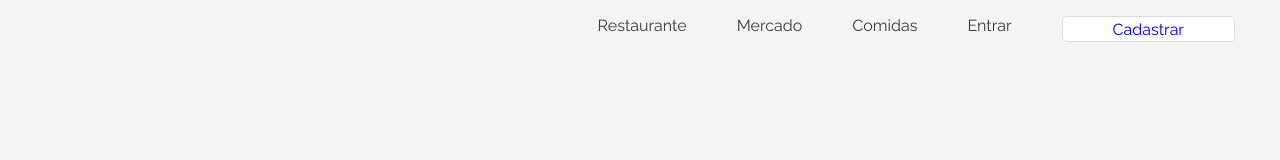
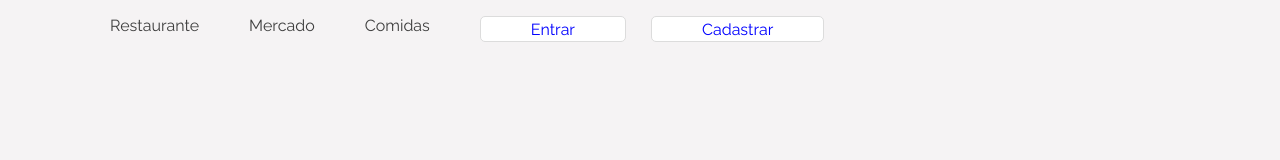
Before and after one commit to grupog2ifood/landing-page, a plain HTML site: page index.html in a window 1280 px wide. Drawn offline with Linux system fonts and the light colour scheme.

Commit message:
styles.css

```diff
--- a/css/styles.css
+++ b/css/styles.css
@@ -1,11 +1,11 @@
 * {
-    box-sizing: border-box;
+	box-sizing: border-box;
 }
 body {
-    height: 100vh;
-    margin: 0 auto;
-    font-family: "Raleway", Helvetica, sans-serif;
-    font-size: 16px ;
+	height: 100vh;
+	margin: 0 auto;
+	font-family: 'Raleway', Helvetica, sans-serif;
+	font-size: 16px;
 }
 .container {
     width: 100%;
@@ -17,12 +17,14 @@ body {
     background: #f5f3f4;
 }
 .header {
-    display: flex;
+    display: table;
     justify-content: flex-end;
     margin: 0 45px;
 }
 .header ul {
     display: flex;
+    justify-content: flex-start; /* Mantém os primeiros itens à esquerda */
+    list-style-type: none;   /* Remove os marcadores da lista */
 }
 .header ul li {
     list-style: none;
@@ -35,6 +37,9 @@ body {
 }
 .header ul li a:hover {
     color: #0000ff;
+    list-style: none;
+    	margin: 0 25px;
+	color: #3e3e3e;
 }
 .header ul li:last-child {
     background: #fff;
@@ -44,8 +49,26 @@ body {
     border: 1px solid #dcdcdc;
     color:#0000ff;
     font-weight: 500;
+    display: flex;
+    justify-content: flex-end;
 }
 .header ul li:last-child:hover {
     background: #0000ff;
     color: #fff
 }
+
+.header ul li:nth-child(4) {
+    background: #fff;
+    padding: 2.5px 50px;
+    margin: 0 0 0 25px;
+    border-radius: 5px;
+    border: 1px solid #dcdcdc;
+    color:#0000ff;
+    font-weight: 500;
+    display: flex;
+    justify-content: flex-end;
+}
+.header ul li:nth-child(4):hover {
+    background: #0000ff;
+    color: #fff
+}
```
